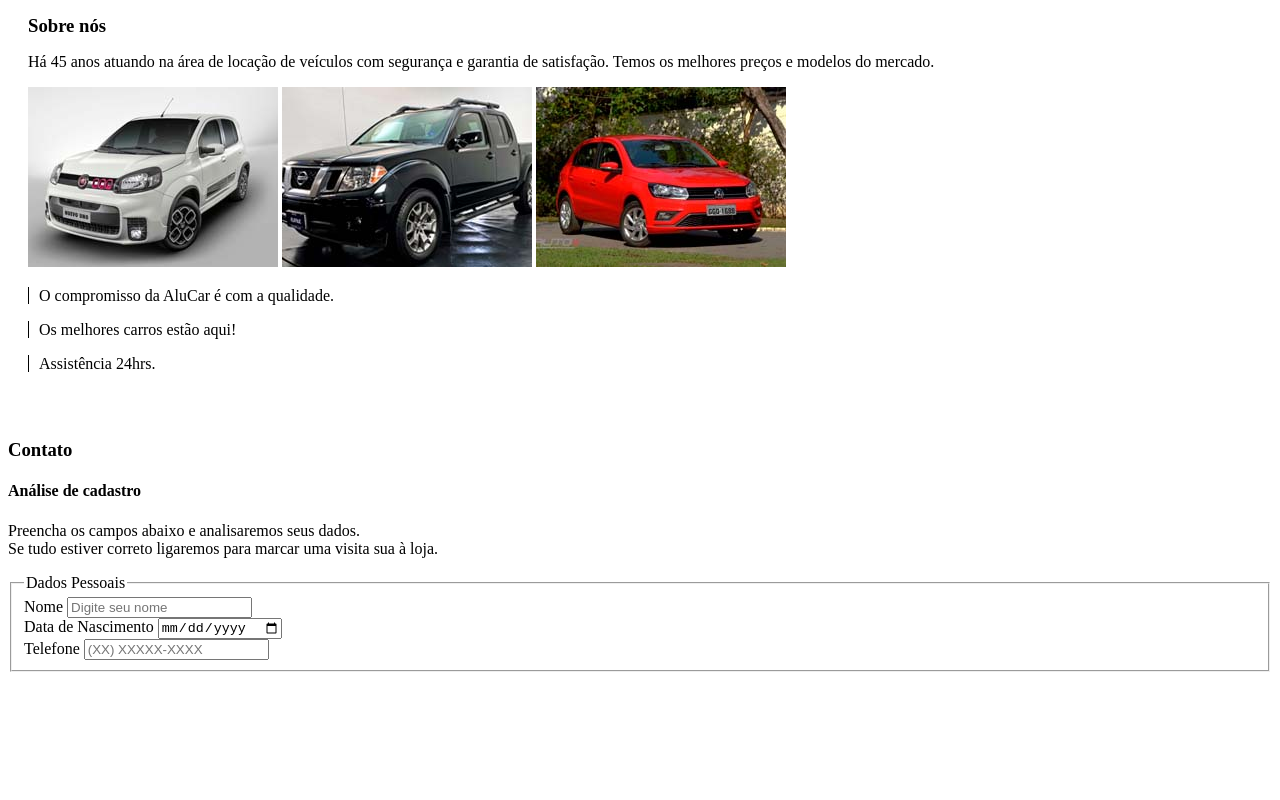
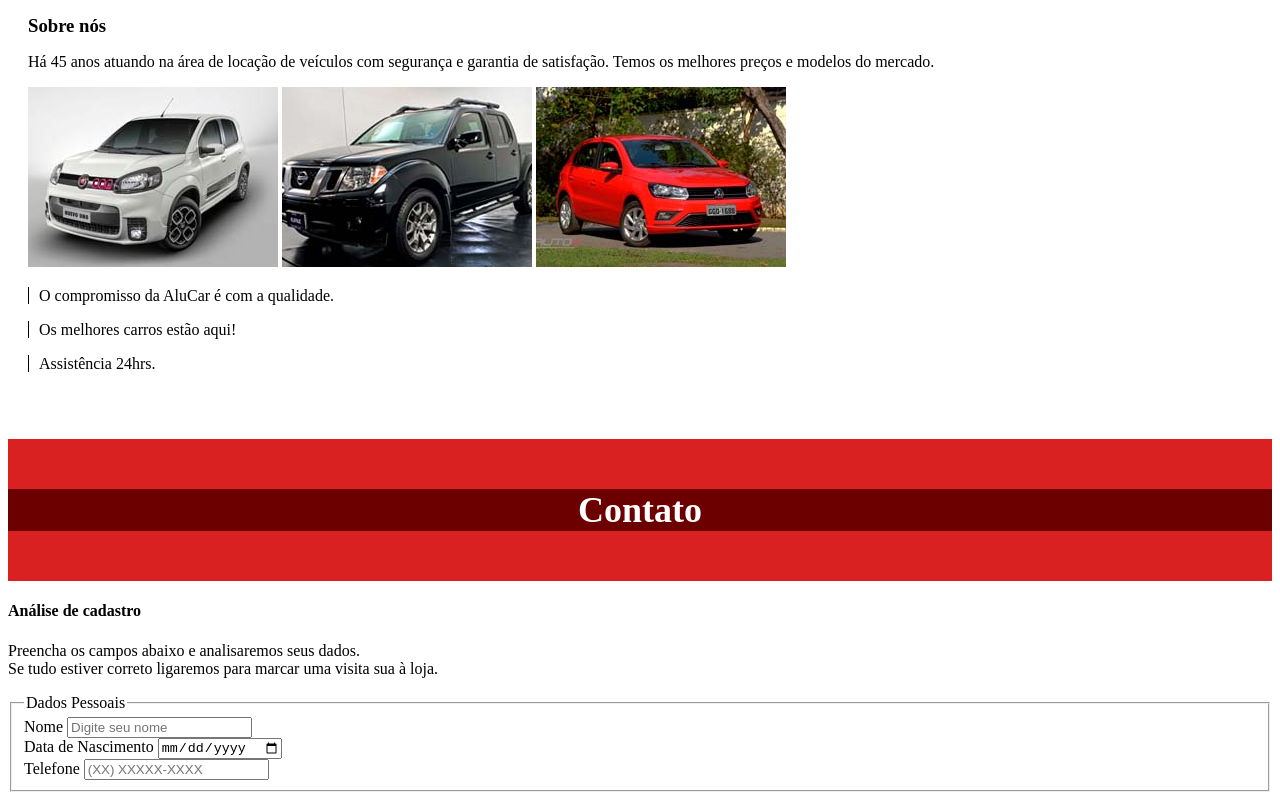
Before and after one commit to DyTwT/Atividade-Formul-rio---AluCar, a plain HTML site: page index.html in a window 1280 px wide. Shown: the part 610-1410 px from the top of the page. Before the commit the page ends 1290 px from the top, so only its background shows below. Drawn offline with Linux system fonts and the light colour scheme.

Commit message:
Update index.css

```diff
--- a/index.css
+++ b/index.css
@@ -57,3 +57,20 @@ h3 {
   padding-left: 10px;
   font-size: 16px;
 }
+
+/*Seção de Divisão de Página*/
+.divisao {
+  padding: 50px 0;
+  text-align: center;
+  background-color: #d92121;
+  background-attachment: fixed;
+  background-repeat: no-repeat;
+  background-size: cover;
+}
+.divisao h3 {
+  font-size: 36px;
+  background-color: #6c0000;
+  width: 100%;
+  margin: 0 auto;
+  color: #fff;
+}
```
